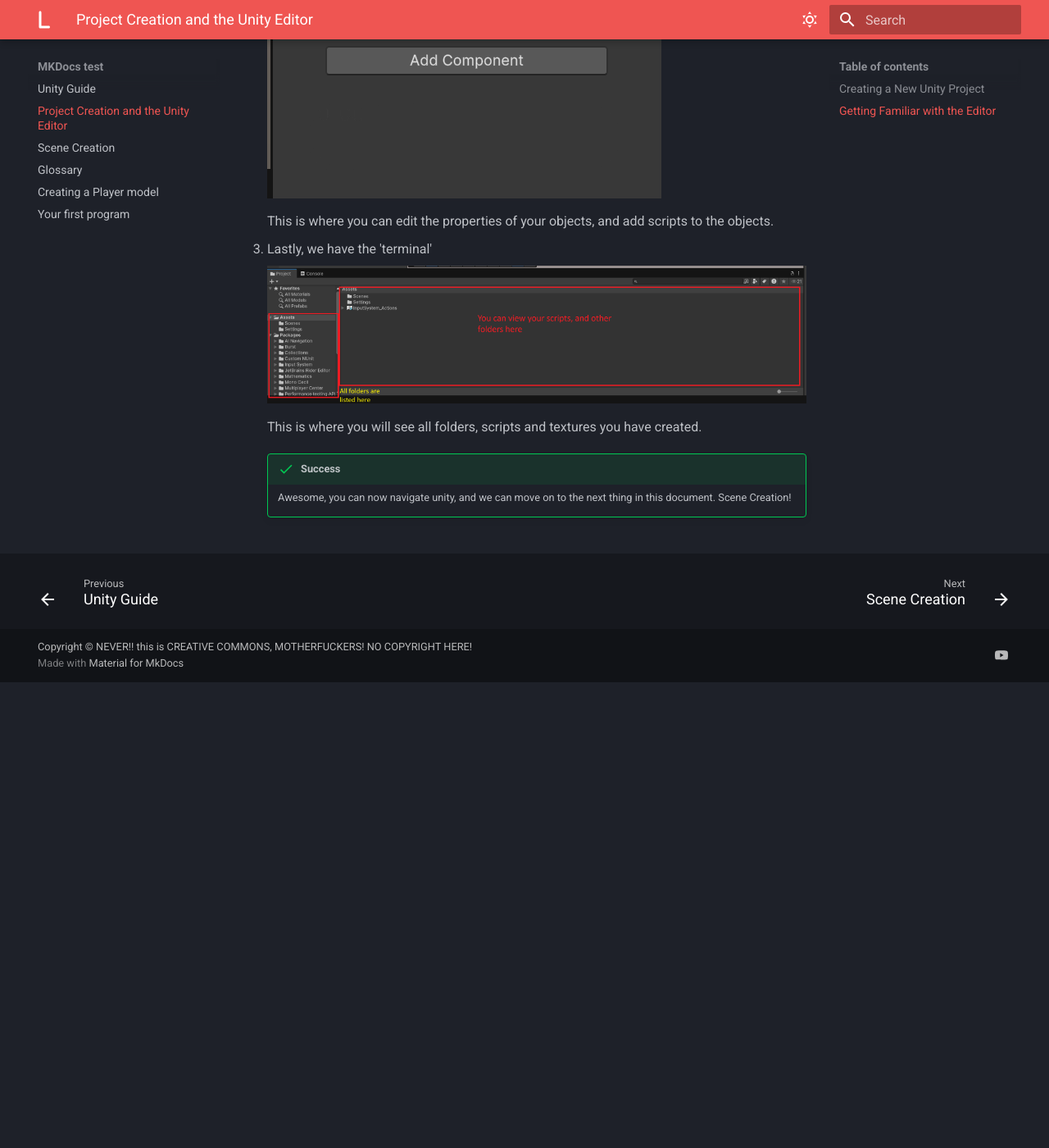
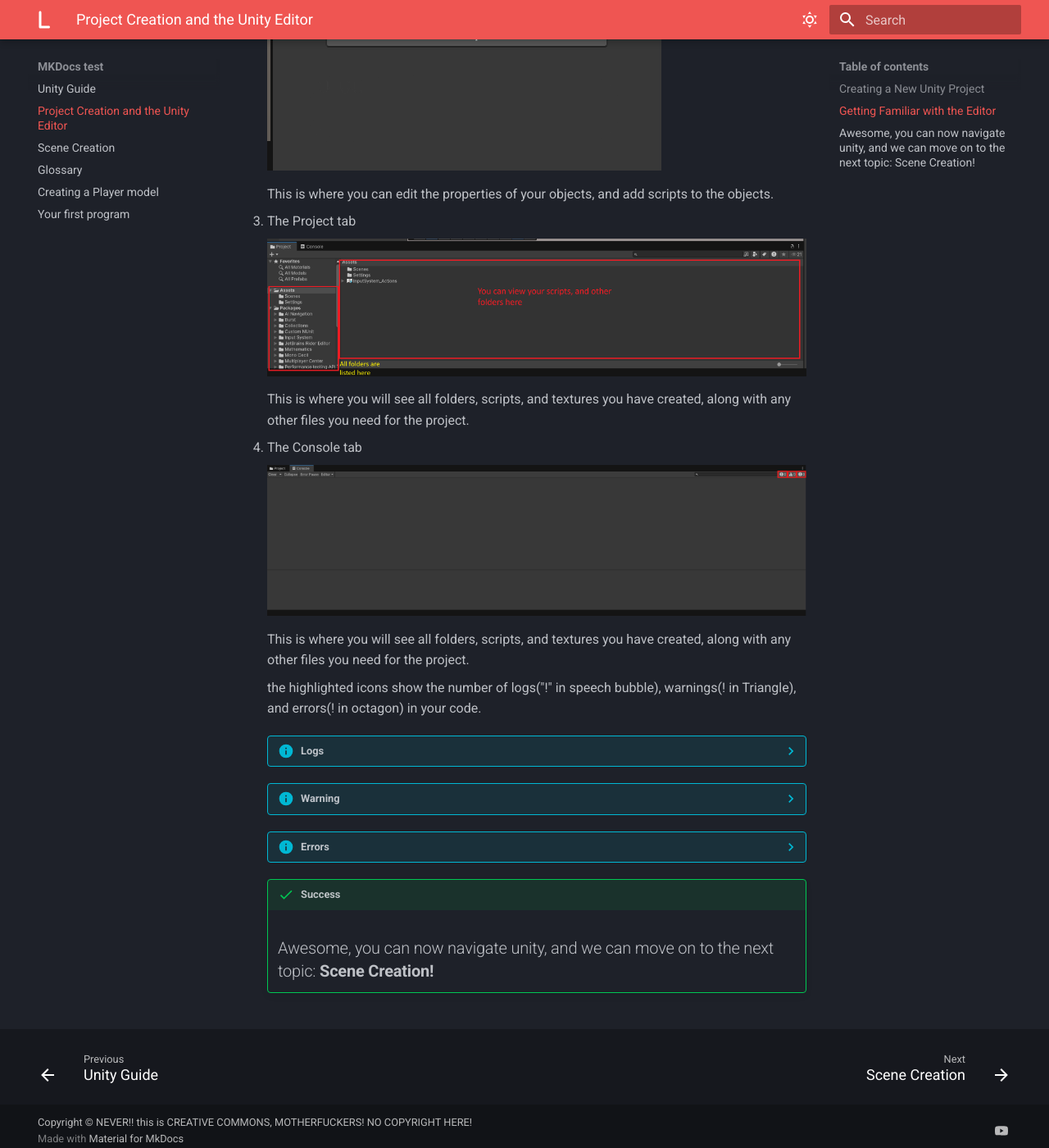
Before and after one commit to Lyra-is-confused/material-for-MKDocs-testing, an MkDocs documentation site: the page built from docs/Project-creation.md, in a window 1280 px wide and 1400 px high, scrolled down 5710 px. Shown: the whole window at 82% size. Built offline with MkDocs 1.6.1 and Material for MkDocs 9.7.7, drawn with Linux system fonts in a browser that asks for light colours; before the commit the page ends 6542 px from its top, so only the background shows below that; some of the changed text lies outside the part shown.

Commit message:
finalize project-creation.md

```diff
--- a/docs/Project-creation.md
+++ b/docs/Project-creation.md
@@ -66,18 +65,40 @@ Open the Unity Hub. The Unity hub is how you manage both your projects and your
 
     This is where you can add, remove or edit GameObjects, cameras, lighting, and everything else you would need for a game
 
-2. The Inspector
+1. The Inspector
 
     ![Inspector](assets/inspector.png)
 
     This is where you can edit the properties of your objects, and add scripts to the objects.
 
-3. Lastly, we have the 'terminal'
+1. The Project tab
 
-    ![Terminal](assets/terminal.png)
+    ![Project Tab](assets/projectTab.png)
 
-    This is where you will see all folders, scripts and textures you have created.
+    This is where you will see all folders, scripts, and textures you have created, along with any other files you need for the project.
+
+1. The Console tab
+
+    ![Console Tab](assets/consoleTab.png)
+
+    This is where you will see all folders, scripts, and textures you have created, along with any other files you need for the project.
+
+    the highlighted icons show the number of logs("!" in speech bubble), warnings(! in Triangle), and errors(! in octagon) in your code.
+
+    ??? info "Logs"
+
+        A log is any message printed to the console using a `Debug.Log("")` statement.
+
+    ??? info "Warning"
+
+        A warning tells you that there may be an issue causing a program to not work as intended or a small syntax mismatch/error.
+        warnings don't impede the compilation or function of scripts, but are often things worth adressing.
+
+    ??? info "Errors"
+
+        An error is a message with information about problems impeding the compilation of code or runtime errors causing erratic/unintended behaviour.
+
 
     !!! success
 
-        Awesome, you can now navigate unity, and we can move on to the next thing in this document. Scene Creation!
+        ## Awesome, you can now navigate unity, and we can move on to the next topic: **Scene Creation!**
```
Also changed, not shown: other parts of docs/Project-creation.md (+0 -1 lines), docs/assets/HirearchyEmpty.png (renamed from docs/HirearchyEmpty.png), docs/assets/consoleTab.png (added), docs/assets/projectTab.png (renamed from docs/assets/terminal.png).
